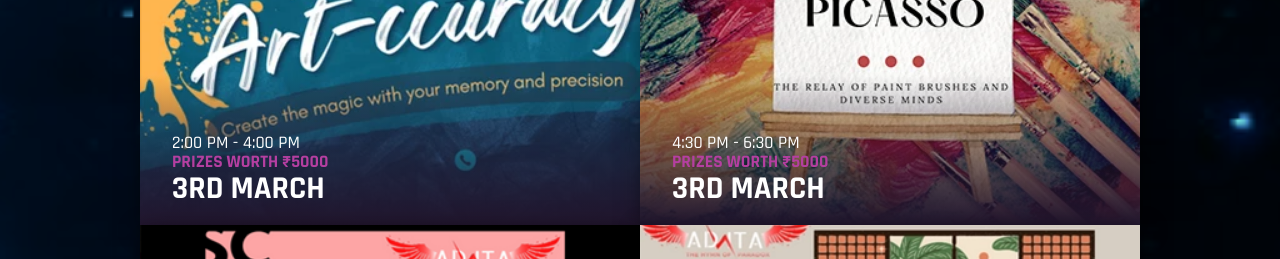
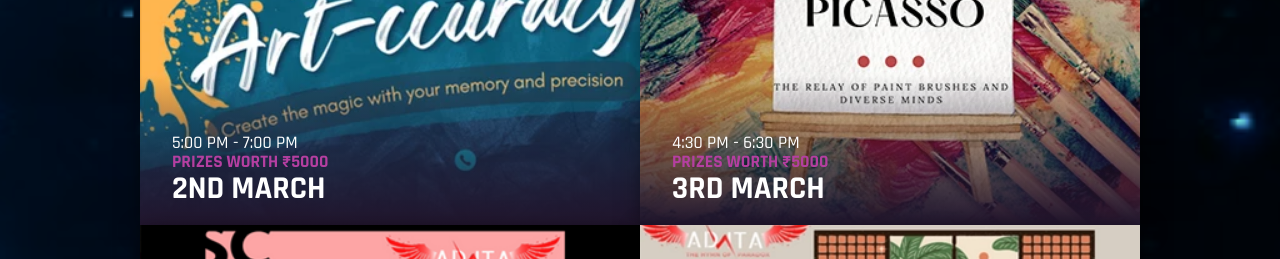
Before and after one commit to swoyam2609/ADVAITA-24-Website, a React (Create React App) app: page /events in a window 1280 px wide. Shown: the part 6440-6699 px from the top of the page. Built offline with nearby package versions, Linux system fonts and the light colour scheme.

Commit message:
Update eventsData.js

```diff
--- a/src/routes/eventsData.js
+++ b/src/routes/eventsData.js
@@ -209,8 +209,8 @@
         description: "Artist? Not an artist? Well it doesn't really matter. They say art lies all around us . Well we don't deny and nor would you after being a part of the plethora of amazing events we bring to you.",
         events: [
             {
-                date: "3RD MARCH",
-                time: "2:00 PM - 4:00 PM",
+                date: "2ND MARCH",
+                time: "5:00 PM - 7:00 PM",
                 description: "How accurately can you make art? An art testing skill competition \"ART-CURRACY\" which will test your art skills and your descriptive abilities. Only good words are not enough, being able to draw accurate things is also a challenging part of itself. It will be fun and thrilling to witness this competition. Also for those artistic friends, it gives you a platform to showcase and test your art skills. The participants will compete in teams of two where one of them will be given a picture that he/she will see and describe to the other, and the other participant needs to draw it accurately based on the description provided.",
                 image: "/event-images/art-curacy.webp",
                 prize: 5000,
```
